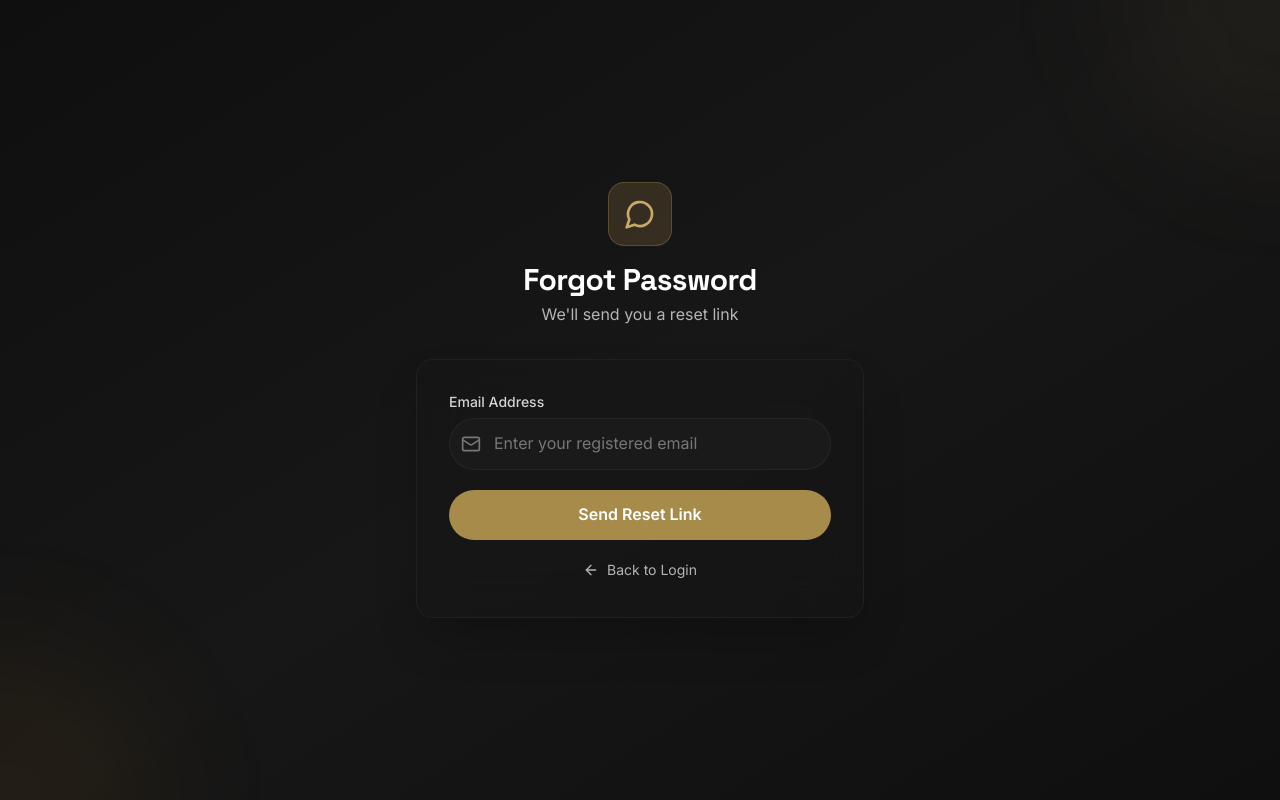
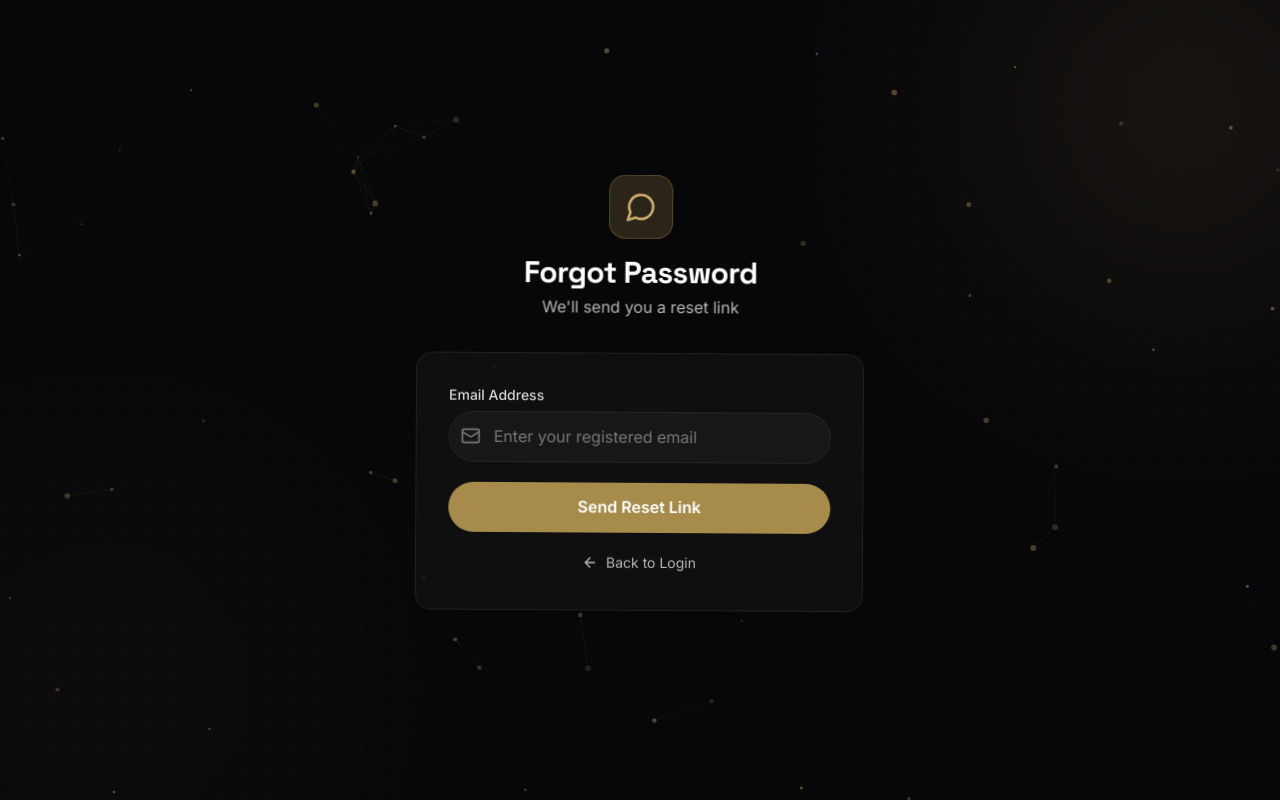
Before and after one commit to Harshitcodes01/NexusChat, a React (Vite) app in the folder client/: page /forgot-password in a window 1280 px wide. Built offline with nearby package versions, Linux system fonts and the light colour scheme; no server answers.

Commit message:
Updated password page

```diff
--- a/client/src/pages/ForgotPasswordPage.tsx
+++ b/client/src/pages/ForgotPasswordPage.tsx
@@ -4,6 +4,7 @@ import { Link } from 'react-router-dom';
 import { motion } from 'framer-motion';
 import toast from 'react-hot-toast';
 import { authService } from '../services/authService';
+import ParticleNetwork from '../components/ParticleNetwork';
 import { MessageCircle, Mail, ArrowLeft } from 'lucide-react';
 
 const ForgotPasswordPage = () => {
@@ -31,17 +32,53 @@ const ForgotPasswordPage = () => {
   };
 
   return (
-    <div className="min-h-screen bg-gradient-to-br from-zinc-950 via-zinc-900 to-zinc-950 flex items-center justify-center p-4">
+    <div className="min-h-screen bg-[#07070a] flex items-center justify-center p-4 relative overflow-hidden text-neutral-100 animate-theme-fade">
+
+      {/* Mesh Grid Pattern Overlay */}
+      <div
+        className="absolute inset-0 opacity-40 pointer-events-none"
+        style={{
+          backgroundImage: `radial-gradient(circle at 1px 1px, rgba(255,255,255,0.04) 1px, transparent 0)`,
+          backgroundSize: '24px 24px',
+        }}
+      />
+
+      {/* Particle Network Canvas */}
+      <ParticleNetwork />
+
+      {/* Floating Orbital Glow Shapes */}
       <div className="absolute inset-0 overflow-hidden pointer-events-none">
-        <div className="absolute -top-40 -right-40 w-80 h-80 bg-emerald-500/5 rounded-full blur-3xl" />
-        <div className="absolute -bottom-40 -left-40 w-80 h-80 bg-amber-500/5 rounded-full blur-3xl" />
+        <motion.div
+          animate={{
+            x: [0, 80, 0],
+            y: [0, -60, 0],
+          }}
+          transition={{
+            duration: 20,
+            repeat: Infinity,
+            ease: "easeInOut"
+          }}
+          className="absolute -top-20 -right-20 w-[450px] h-[450px] bg-emerald-500/10 rounded-full blur-[130px]"
+        />
+        <motion.div
+          animate={{
+            x: [0, -100, 0],
+            y: [0, 80, 0],
+          }}
+          transition={{
+            duration: 25,
+            repeat: Infinity,
+            ease: "easeInOut"
+          }}
+          className="absolute -bottom-20 -left-20 w-[450px] h-[450px] bg-emerald-600/5 rounded-full blur-[130px]"
+        />
       </div>
 
       <motion.div
-        initial={{ opacity: 0, y: 20 }}
+        initial={{ opacity: 0, y: 30 }}
         animate={{ opacity: 1, y: 0 }}
-        transition={{ duration: 0.5 }}
-        className="w-full max-w-md relative"
+        transition={{ duration: 0.7, ease: [0.16, 1, 0.3, 1] }}
+        className="w-full max-w-md relative z-10 animate-float"
       >
         <div className="text-center mb-8">
           <motion.div
--- a/client/src/pages/RegisterPage.tsx
+++ b/client/src/pages/RegisterPage.tsx
@@ -4,6 +4,7 @@ import { Link, useNavigate } from 'react-router-dom';
 import { motion } from 'framer-motion';
 import toast from 'react-hot-toast';
 import { useAuth } from '../context/AuthContext';
+import ParticleNetwork from '../components/ParticleNetwork';
 import { Eye, EyeOff, MessageCircle, Mail, Lock, User, Phone } from 'lucide-react';
 
 interface RegisterForm {
@@ -59,17 +60,53 @@ const RegisterPage = () => {
   };
 
   return (
-    <div className="min-h-screen bg-gradient-to-br from-zinc-950 via-zinc-900 to-zinc-950 flex items-center justify-center p-4">
+    <div className="min-h-screen bg-[#07070a] flex items-center justify-center p-4 relative overflow-hidden text-neutral-100 animate-theme-fade">
+
+      {/* Mesh Grid Pattern Overlay */}
+      <div
+        className="absolute inset-0 opacity-40 pointer-events-none"
+        style={{
+          backgroundImage: `radial-gradient(circle at 1px 1px, rgba(255,255,255,0.04) 1px, transparent 0)`,
+          backgroundSize: '24px 24px',
+        }}
+      />
+
+      {/* Particle Network Canvas */}
+      <ParticleNetwork />
+
+      {/* Floating Orbital Glow Shapes */}
       <div className="absolute inset-0 overflow-hidden pointer-events-none">
-        <div className="absolute -top-40 -right-40 w-80 h-80 bg-emerald-500/5 rounded-full blur-3xl" />
-        <div className="absolute -bottom-40 -left-40 w-80 h-80 bg-amber-500/5 rounded-full blur-3xl" />
+        <motion.div
+          animate={{
+            x: [0, 80, 0],
+            y: [0, -60, 0],
+          }}
+          transition={{
+            duration: 20,
+            repeat: Infinity,
+            ease: "easeInOut"
+          }}
+          className="absolute -top-20 -right-20 w-[450px] h-[450px] bg-emerald-500/10 rounded-full blur-[130px]"
+        />
+        <motion.div
+          animate={{
+            x: [0, -100, 0],
+            y: [0, 80, 0],
+          }}
+          transition={{
+            duration: 25,
+            repeat: Infinity,
+            ease: "easeInOut"
+          }}
+          className="absolute -bottom-20 -left-20 w-[450px] h-[450px] bg-emerald-600/5 rounded-full blur-[130px]"
+        />
       </div>
 
       <motion.div
-        initial={{ opacity: 0, y: 20 }}
+        initial={{ opacity: 0, y: 30 }}
         animate={{ opacity: 1, y: 0 }}
-        transition={{ duration: 0.5 }}
-        className="w-full max-w-md relative"
+        transition={{ duration: 0.7, ease: [0.16, 1, 0.3, 1] }}
+        className="w-full max-w-md relative z-10 animate-float"
       >
         <div className="text-center mb-8">
           <motion.div
--- a/client/src/pages/ResetPasswordPage.tsx
+++ b/client/src/pages/ResetPasswordPage.tsx
@@ -4,6 +4,7 @@ import { useSearchParams, useNavigate, Link } from 'react-router-dom';
 import { motion } from 'framer-motion';
 import toast from 'react-hot-toast';
 import { authService } from '../services/authService';
+import ParticleNetwork from '../components/ParticleNetwork';
 import { MessageCircle, Lock, Eye, EyeOff } from 'lucide-react';
 
 interface ResetForm {
@@ -47,8 +48,16 @@ const ResetPasswordPage = () => {
 
   if (!token) {
     return (
-      <div className="min-h-screen bg-gradient-to-br from-zinc-950 via-zinc-900 to-zinc-950 flex items-center justify-center p-4">
-        <div className="bg-zinc-900/50 backdrop-blur-xl rounded-2xl border border-zinc-800 p-8 shadow-2xl text-center max-w-md">
+      <div className="min-h-screen bg-[#07070a] flex items-center justify-center p-4 relative overflow-hidden text-neutral-100 animate-theme-fade">
+        <div
+          className="absolute inset-0 opacity-40 pointer-events-none"
+          style={{
+            backgroundImage: `radial-gradient(circle at 1px 1px, rgba(255,255,255,0.04) 1px, transparent 0)`,
+            backgroundSize: '24px 24px',
+          }}
+        />
+        <ParticleNetwork />
+        <div className="bg-zinc-900/50 backdrop-blur-xl rounded-2xl border border-zinc-800 p-8 shadow-2xl text-center max-w-md relative z-10">
           <h2 className="text-xl font-semibold text-white mb-4">Invalid Reset Link</h2>
           <p className="text-neutral-400 mb-6">No reset token was found. Please request a new password reset link.</p>
           <Link
@@ -63,12 +72,53 @@ const ResetPasswordPage = () => {
   }
 
   return (
-    <div className="min-h-screen bg-gradient-to-br from-zinc-950 via-zinc-900 to-zinc-950 flex items-center justify-center p-4">
+    <div className="min-h-screen bg-[#07070a] flex items-center justify-center p-4 relative overflow-hidden text-neutral-100 animate-theme-fade">
+
+      {/* Mesh Grid Pattern Overlay */}
+      <div
+        className="absolute inset-0 opacity-40 pointer-events-none"
+        style={{
+          backgroundImage: `radial-gradient(circle at 1px 1px, rgba(255,255,255,0.04) 1px, transparent 0)`,
+          backgroundSize: '24px 24px',
+        }}
+      />
+
+      {/* Particle Network Canvas */}
+      <ParticleNetwork />
+
+      {/* Floating Orbital Glow Shapes */}
+      <div className="absolute inset-0 overflow-hidden pointer-events-none">
+        <motion.div
+          animate={{
+            x: [0, 80, 0],
+            y: [0, -60, 0],
+          }}
+          transition={{
+            duration: 20,
+            repeat: Infinity,
+            ease: "easeInOut"
+          }}
+          className="absolute -top-20 -right-20 w-[450px] h-[450px] bg-emerald-500/10 rounded-full blur-[130px]"
+        />
+        <motion.div
+          animate={{
+            x: [0, -100, 0],
+            y: [0, 80, 0],
+          }}
+          transition={{
+            duration: 25,
+            repeat: Infinity,
+            ease: "easeInOut"
+          }}
+          className="absolute -bottom-20 -left-20 w-[450px] h-[450px] bg-emerald-600/5 rounded-full blur-[130px]"
+        />
+      </div>
+
       <motion.div
-        initial={{ opacity: 0, y: 20 }}
+        initial={{ opacity: 0, y: 30 }}
         animate={{ opacity: 1, y: 0 }}
-        transition={{ duration: 0.5 }}
-        className="w-full max-w-md"
+        transition={{ duration: 0.7, ease: [0.16, 1, 0.3, 1] }}
+        className="w-full max-w-md relative z-10 animate-float"
       >
         <div className="text-center mb-8">
           <motion.div
```
